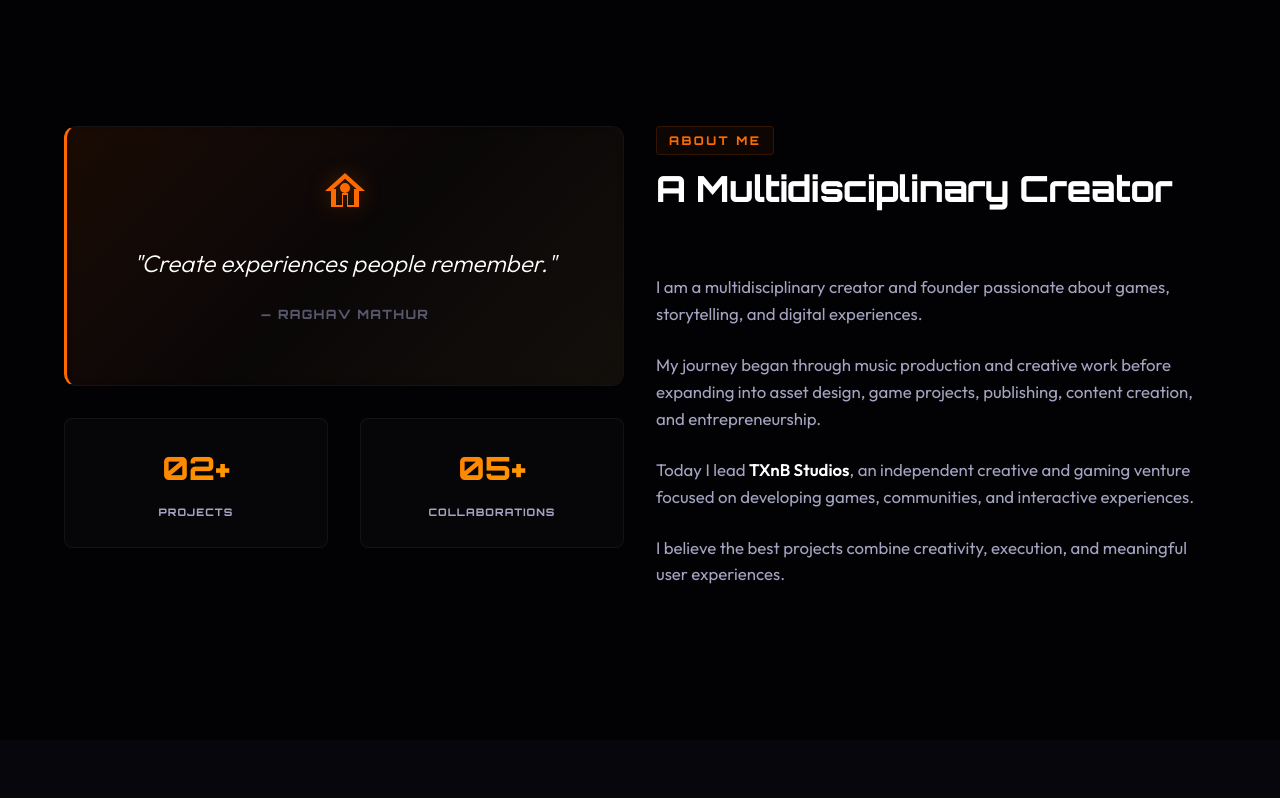
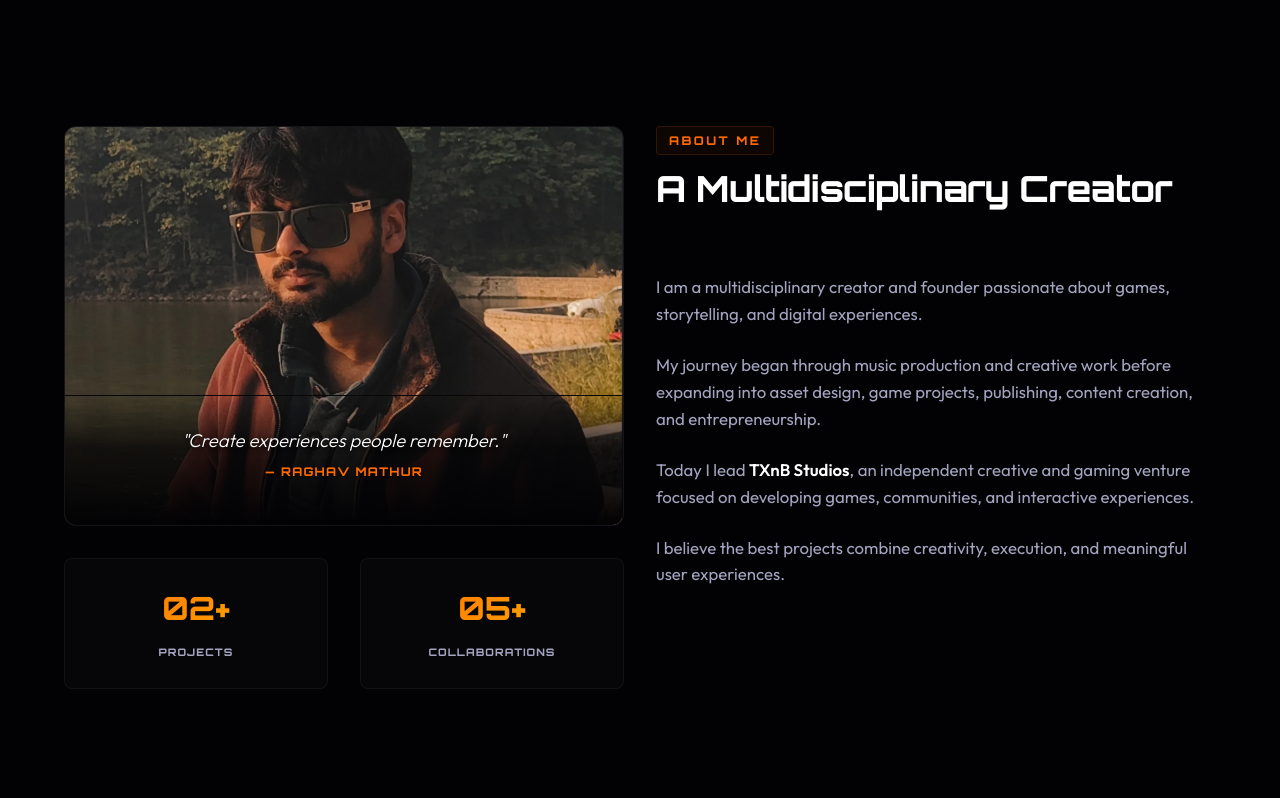
Before and after one commit to Raghav10083/raghav-portfolio, a website built with Vite: page index.html in a window 1280 px wide. Shown: the part 802-1600 px from the top of the page. Built offline with nearby package versions, Linux system fonts and the light colour scheme; animation ran at ten frames a second.

Commit message:
Integrate Raghav Mathur profile photo overlay and update Indra link text to Game Overview

```diff
--- a/css/style.css
+++ b/css/style.css
@@ -588,38 +588,61 @@ p {
   gap: 2rem;
 }
 
-.philosophy-card {
-  border-left: 3px solid var(--neon-orange);
+.profile-card {
+  position: relative;
+  height: 400px;
+  width: 100%;
+  overflow: hidden;
+  border-radius: 12px;
+  border: 1px solid var(--border-color);
+  padding: 0 !important;
+  display: flex;
+  flex-direction: column;
+}
+
+.profile-img {
+  width: 100%;
+  height: 100%;
+  object-fit: cover;
+  object-position: center;
+  transition: transform var(--transition-slow);
+}
+
+.profile-card:hover .profile-img {
+  transform: scale(1.03);
+}
+
+.profile-quote-overlay {
+  position: absolute;
+  bottom: 0;
+  left: 0;
+  width: 100%;
+  padding: 2rem 1.5rem 1.5rem;
+  background: linear-gradient(to top, rgba(2, 2, 4, 1) 0%, rgba(2, 2, 4, 0.75) 60%, transparent 100%);
+  border-top: 1px solid rgba(255, 255, 255, 0.02);
+  z-index: 2;
   text-align: center;
-  display: flex;
-  flex-direction: column;
-  align-items: center;
-  background: linear-gradient(135deg, rgba(255, 106, 0, 0.05), rgba(12, 12, 20, 0.5));
-}
-
-.philosophy-icon {
-  color: var(--neon-orange);
-  margin-bottom: 1.5rem;
-  filter: drop-shadow(0 0 10px rgba(255, 106, 0, 0.3));
-}
-
-.philosophy-quote {
+}
+
+.profile-quote {
   font-family: var(--font-body);
-  font-size: 1.5rem;
+  font-size: 1.15rem;
   font-style: italic;
   font-weight: 300;
-  margin-bottom: 1.5rem;
+  margin-bottom: 0.5rem;
   line-height: 1.4;
   color: var(--text-primary);
-}
-
-.philosophy-author {
-  font-family: var(--font-display);
-  font-size: 0.8rem;
+  text-shadow: 0 2px 4px rgba(0, 0, 0, 0.8);
+}
+
+.profile-author {
+  font-family: var(--font-display);
+  font-size: 0.75rem;
   font-weight: 700;
   letter-spacing: 0.1em;
   text-transform: uppercase;
-  color: var(--text-muted);
+  color: var(--neon-orange);
+  text-shadow: 0 1px 2px rgba(0, 0, 0, 0.8);
 }
 
 .about-stats-mini .stat-mini-card {
--- a/index.html
+++ b/index.html
@@ -85,15 +85,13 @@
         <div class="grid grid-2-col">
           <div class="about-visual reveal-left">
             <div class="card-glow-wrapper">
-              <div class="premium-card philosophy-card">
+              <div class="premium-card profile-card">
                 <div class="card-glow"></div>
-                <div class="philosophy-icon">
-                  <svg viewBox="0 0 24 24" width="48" height="48">
-                    <path d="M12 3L2 12h3v8h6v-6h2v6h6v-8h3L12 3zm0 2.85L17.75 11h-1.25v8h-3v-6h-3v6h-3v-8H6.25L12 5.85zM12 8a2.5 2.5 0 100 5 2.5 2.5 0 000-5z" fill="currentColor"/>
-                  </svg>
+                <img src="assets/raghav_profile.jpg" alt="Raghav Mathur Portrait" class="profile-img">
+                <div class="profile-quote-overlay">
+                  <h3 class="profile-quote">"Create experiences people remember."</h3>
+                  <p class="profile-author">— Raghav Mathur</p>
                 </div>
-                <h3 class="philosophy-quote">"Create experiences people remember."</h3>
-                <p class="philosophy-author">— Raghav Mathur</p>
               </div>
             </div>
 
@@ -467,7 +465,7 @@
                   <svg class="web-icon" viewBox="0 0 24 24" width="20" height="20" fill="currentColor">
                     <path d="M12 2C6.48 2 2 6.48 2 12s4.48 10 10 10 10-4.48 10-10S17.52 2 12 2zm-1 17.93c-3.95-.49-7-3.85-7-7.93 0-.62.08-1.21.21-1.79L9 15v1c0 1.1.9 2 2 2v1.93zm6.9-2.54c-.26-.81-1-1.39-1.9-1.39h-1v-3c0-.55-.45-1-1-1H8v-2h2c.55 0 1-.45 1-1V7h2c1.1 0 2-.9 2-2v-.41c2.93 1.19 5 4.06 5 7.41 0 2.08-.8 3.97-2.1 5.39z"/>
                   </svg>
-                  <span>Play Web Version</span>
+                  <span>Game Overview</span>
                 </a>
               </div>
 
```
Also changed, not shown: assets/raghav_profile.jpg (added).
